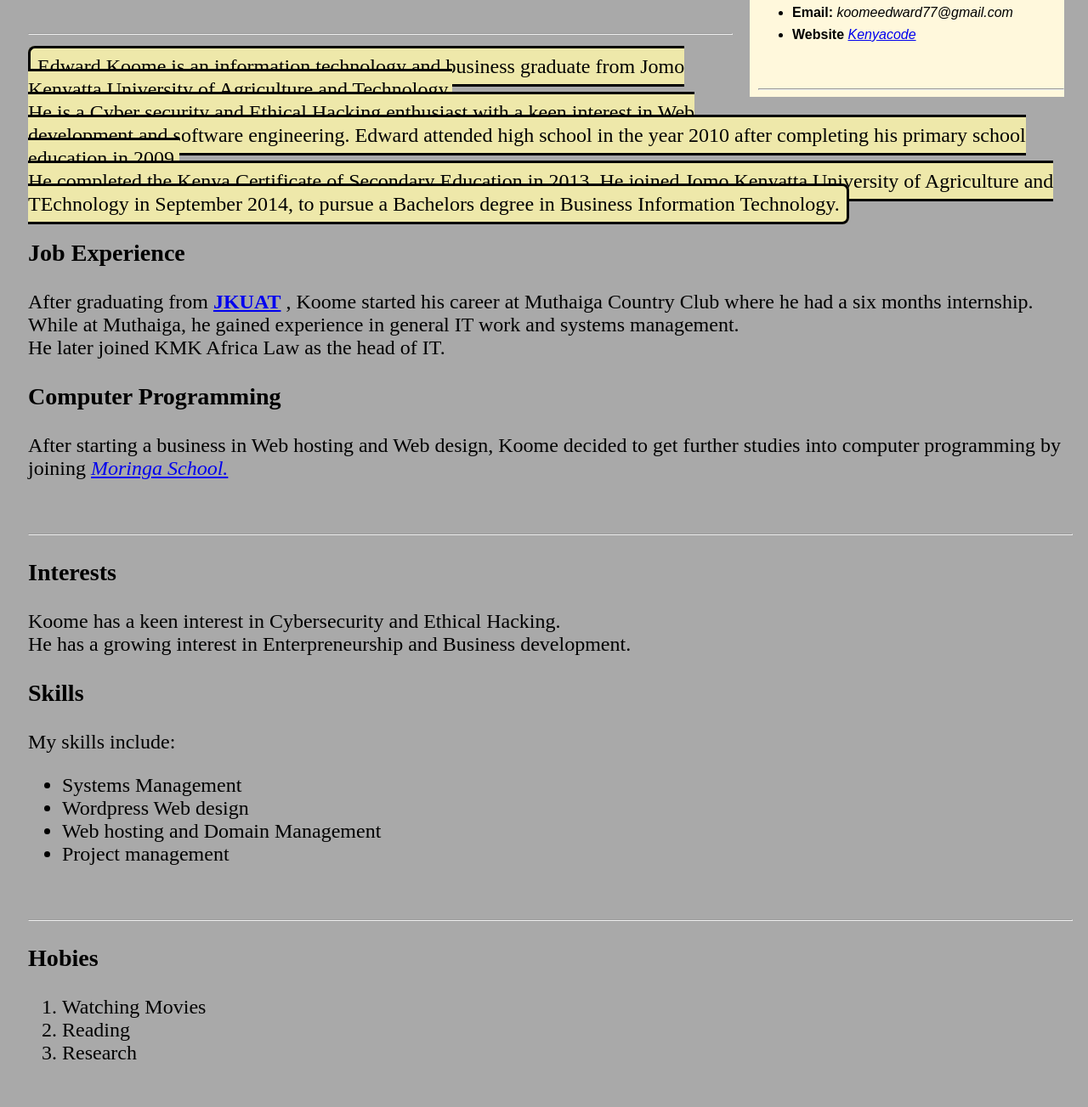
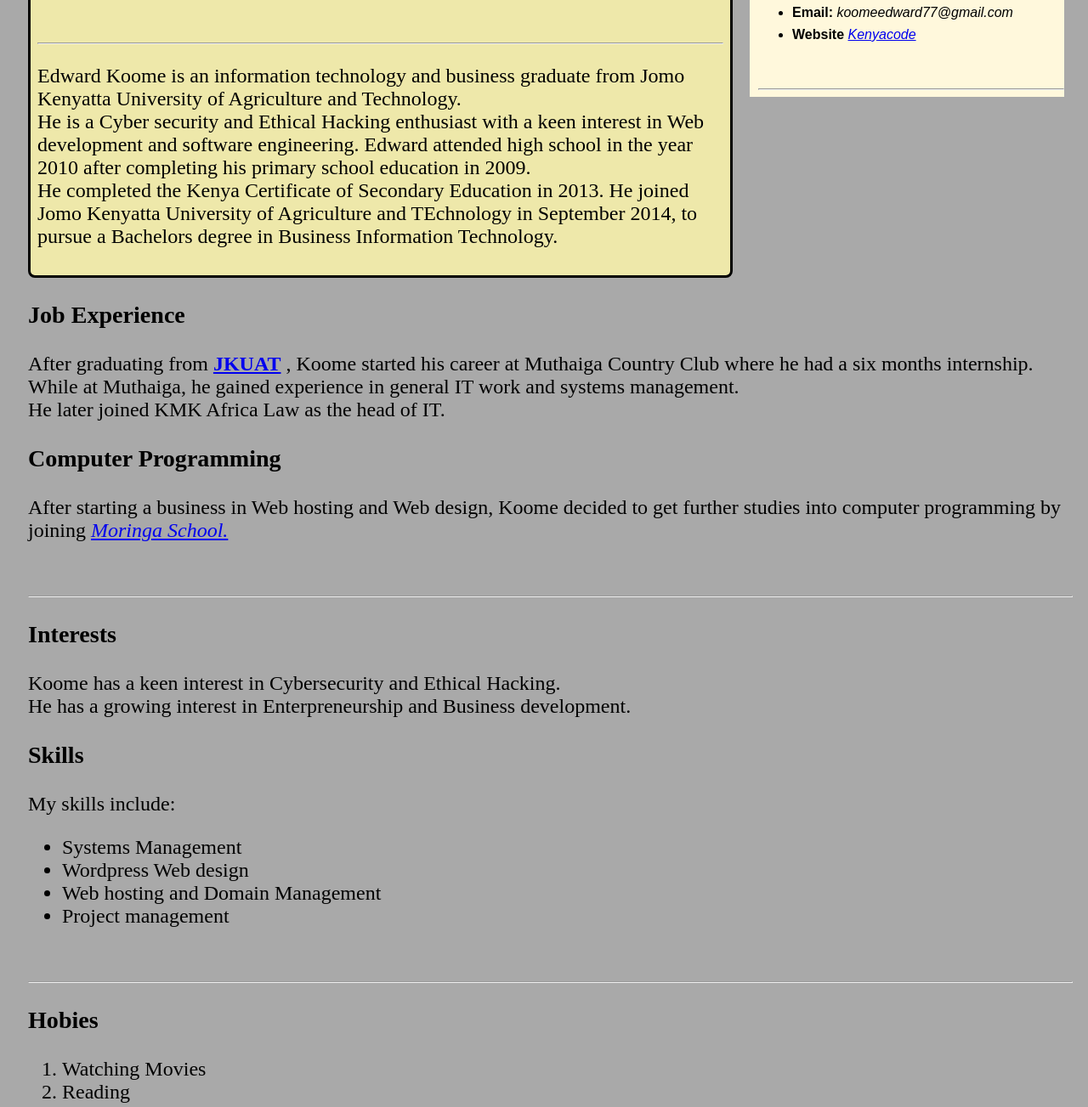
Before and after one commit to KoomeA/portfolio, a plain HTML site: page index.html in a window 1280 px wide. Shown: the part 484-1787 px from the top of the page at 85% size. Drawn offline with Linux system fonts and the light colour scheme.

Commit message:
add pagewide structure modification for styling

```diff
--- a/index.html
+++ b/index.html
@@ -22,22 +22,25 @@
 		<br><hr>
 	</div>
 	<div class="personal">
+		<section class="part1">
 			<h2 id="about">About me</h2>
 					<br><hr>
 					<p>
-			<span class="part1">Edward Koome is an information technology and business graduate from Jomo Kenyatta University of Agriculture and Technology. <br> He is a Cyber security and Ethical Hacking enthusiast with a keen interest in Web development and software engineering.
+						Edward Koome is an information technology and business graduate from Jomo Kenyatta University of Agriculture and Technology. <br> He is a Cyber security and Ethical Hacking enthusiast with a keen interest in Web development and software engineering.
 						Edward attended high school in the year 2010 after completing his primary school education in 2009. <br> He completed the Kenya Certificate of Secondary Education in 2013.
-			He joined Jomo Kenyatta University of Agriculture and TEchnology in September 2014, to pursue a Bachelors degree in Business Information Technology.</span>
+						He joined Jomo Kenyatta University of Agriculture and TEchnology in September 2014, to pursue a Bachelors degree in Business Information Technology.
 					</p>
-		<section id="job">
+		</section>
+
+		<div id="job">
 			<h3 id="color">Job Experience</h3>
 			<p>
 				After graduating from <a href="http://jkuat.ac.ke"><strong>JKUAT</strong></a>  , Koome started his career at Muthaiga Country Club where he had a six months internship. <br> While at Muthaiga, he gained experience in general IT work
 				and systems management. <br>
 				He later joined KMK Africa Law as the head of IT.
 			</p>
-		</section>
-		<section class="career">
+		</div>
+		<div>
 			<h3>Computer Programming</h3>
 			<p>
 				After starting a business in Web hosting and Web design, Koome decided to get further studies into computer programming by joining <a href="http://moringaschool.com"><em>Moringa School.</em> </a>
@@ -65,7 +68,7 @@
 					<li>Research</li>
 				</ol>
 			</div>
-		</section>
+		</div>
 	</div>
 	<div class="project">
 		<h3 id="last">Projects</h3>
```
Lines whose indentation alone changed are shown as unchanged.
